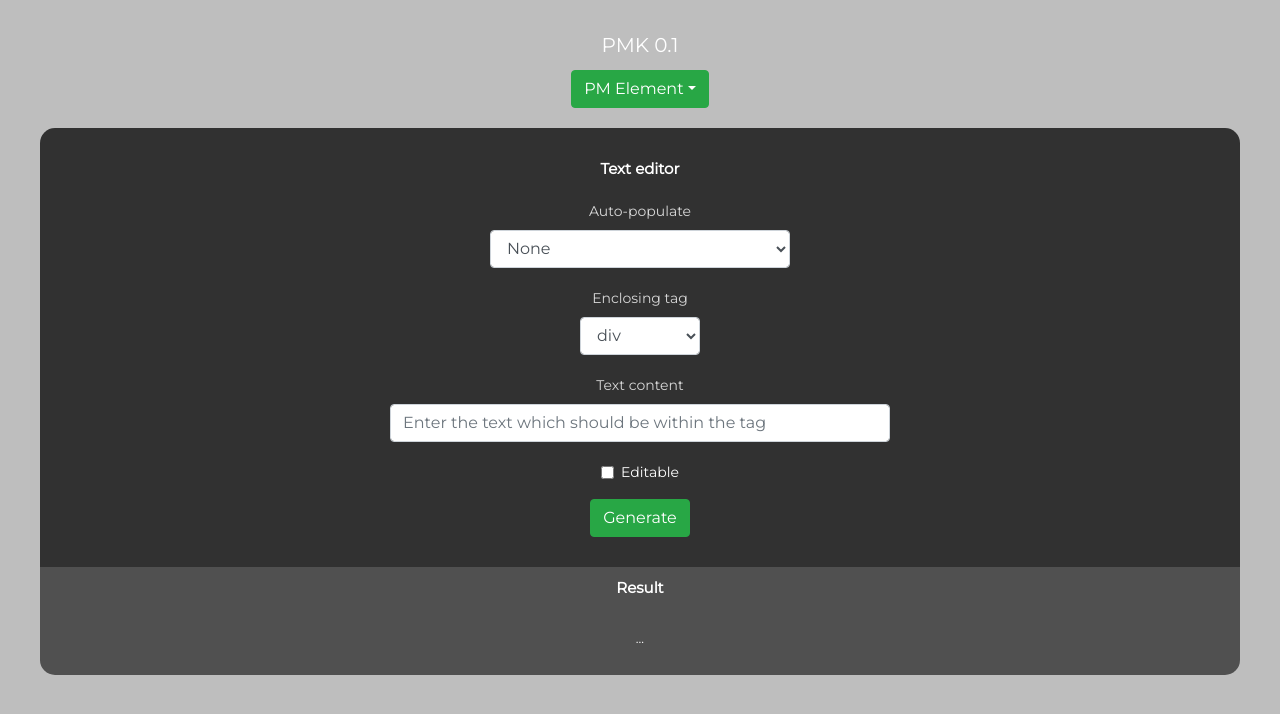
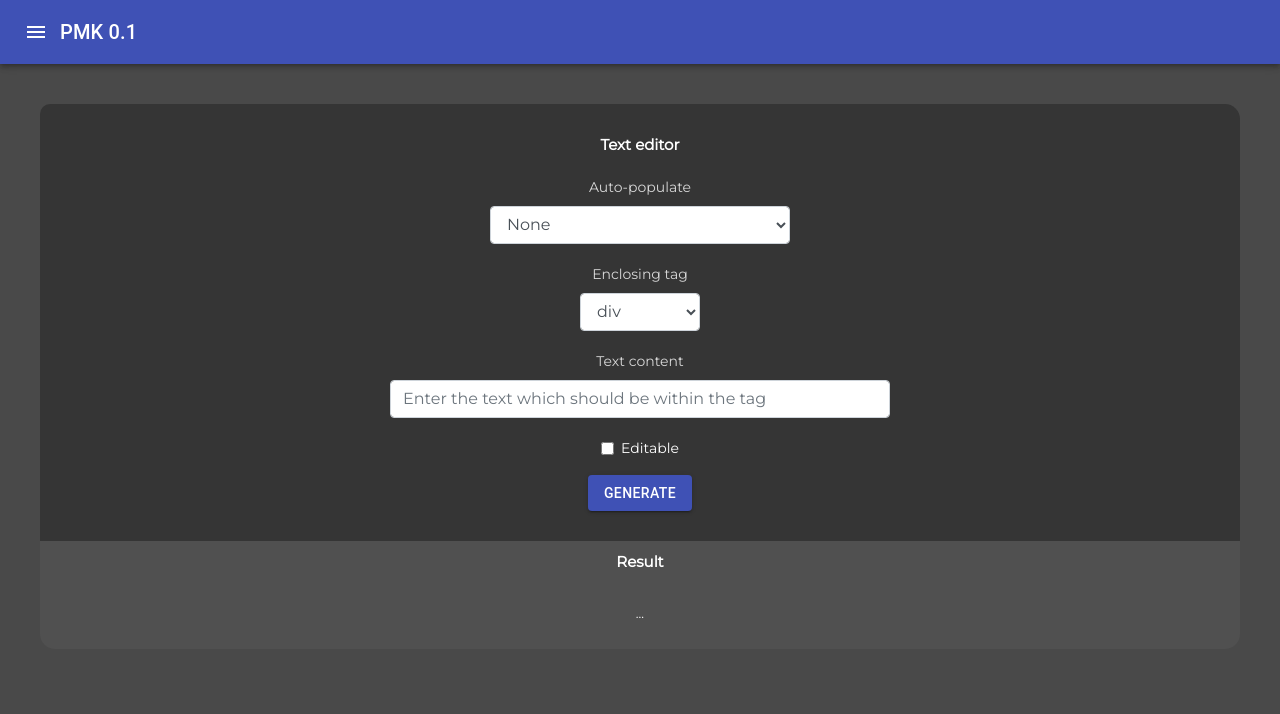
Before and after one commit to Vonathar/pmk, a React (Create React App) app: page / in a window 1280 px wide. Shown: the top 714 px of the page. Built offline with nearby package versions, Linux system fonts and the light colour scheme.

Commit message:
Refactor code; partially migrate from react-bootstrap to material-ui; remove dropdown in place of app menu

```diff
--- a/package.json
+++ b/package.json
@@ -4,6 +4,8 @@
   "version": "0.1.0",
   "private": true,
   "dependencies": {
+    "@material-ui/core": "^4.8.0",
+    "@material-ui/icons": "^4.5.1",
     "@testing-library/jest-dom": "^4.2.4",
     "@testing-library/react": "^9.3.3",
     "@testing-library/user-event": "^7.1.2",
--- a/src/components/home/dropdownType.jsx
+++ /dev/null
@@ -1,19 +0,0 @@
-// Imports
-import React, { Component } from 'react';
-import { Dropdown, DropdownButton } from 'react-bootstrap';
-
-
-class DropdownType extends Component {
-    render() {
-        return (
-            <div className="dropdown">
-                <DropdownButton variant="success" id="dropdown-item-button" title="PM Element">
-                    <Dropdown.Item as="button" onClick={() => { this.props.updateDropdownSelection("text") }}>Text</Dropdown.Item>
-                    <Dropdown.Item as="button" onClick={() => { this.props.updateDropdownSelection("link") }}>Link</Dropdown.Item>
-                    <Dropdown.Item as="button" onClick={() => { this.props.updateDropdownSelection("image") }}>Image</Dropdown.Item>
-                </DropdownButton>
-            </div>
-        );
-    }
-}
-export default DropdownType;
--- a/src/components/home/home.jsx
+++ b/src/components/home/home.jsx
@@ -1,6 +1,6 @@
 // Imports
 import React, { Component } from 'react';
-import DropdownType from './dropdownType';
+import DropdownType from './topMenu';
 import TextEditor from './textEditor/textEditor';
 import LinkEditor from './linkEditor/linkEditor';
 import ImageEditor from './imageEditor/imageEditor';
@@ -9,9 +9,19 @@ import '../../css/home/home.css'
 
 class Home extends Component {
     state = {
+        isDrawerOpen: false,
         dropdownSelection: "text",
         finalTag: "..."
     }
+
+    // Open or close the drawer
+    toggleDrawer = (open) => event => {
+        if (event && event.type === 'keydown' && (event.key === 'Tab' || event.key === 'Shift')) {
+            return;
+        }
+        this.setState({ isDrawerOpen: open })
+    }
+
     // Switch the currently open editor [Image/Text/Link]
     updateDropdownSelection = (newSelection) => {
         this.setState({
@@ -42,8 +52,7 @@ class Home extends Component {
     render() {
         return (
             <div id="div-home">
-                <p id="topTitle">PMK 0.1</p>
-                <DropdownType updateDropdownSelection={this.updateDropdownSelection}></DropdownType>
+                <DropdownType updateDropdownSelection={this.updateDropdownSelection} mainState={this.state} toggleDrawer={this.toggleDrawer}></DropdownType>
                 {this.renderEditor()}
                 <TagDisplay mainState={this.state} />
             </div>
--- /dev/null
+++ b/src/components/home/leftDrawer.jsx
@@ -0,0 +1,45 @@
+import React, { Component } from 'react';
+import TextFields from '@material-ui/icons/TextFields'
+import LinkIcon from '@material-ui/icons/Link'
+import ImageIcon from '@material-ui/icons/Image';
+import { List, Divider, ListItem, ListItemIcon, ListItemText } from '@material-ui/core'
+
+
+export default class LeftDrawer extends Component {
+    render() {
+        return (
+            <div
+                className={this.props.topMenuState.classes.list}
+                role="presentation"
+                onClick={this.props.toggleDrawer(false)}
+            >
+                <List>
+                    <ListItem onClick={() => this.props.updateDropdownSelection("text")} button key="PM-Text">
+                        <ListItemIcon>
+                            <TextFields />
+                        </ListItemIcon>
+                        <ListItemText primary="PM-Text" />
+                    </ListItem>
+                    <ListItem onClick={() => this.props.updateDropdownSelection("link")} button key="PM-Link">
+                        <ListItemIcon>
+                            <LinkIcon />
+                        </ListItemIcon>
+                        <ListItemText primary="PM-Link" />
+                    </ListItem>
+                    <ListItem onClick={() => this.props.updateDropdownSelection("image")} button key="Image editor">
+                        <ListItemIcon>
+                            <ImageIcon />
+                        </ListItemIcon>
+                        <ListItemText primary="Image editor" />
+                    </ListItem>
+                </List>
+                <Divider />
+                <List>
+                    <ListItem button key="Reserved for later">
+                        <ListItemText primary="Reserved for later" />
+                    </ListItem>
+                </List>
+            </div>
+        )
+    }
+}
--- a/src/components/home/textEditor/submitButton.jsx
+++ b/src/components/home/textEditor/submitButton.jsx
@@ -1,5 +1,5 @@
 import React, { Component } from 'react';
-import { Button } from 'react-bootstrap';
+import Button from '@material-ui/core/Button';
 
 class SubmitButton extends Component {
 
@@ -101,7 +101,7 @@ class SubmitButton extends Component {
             <Button onClick={(e) => {
                 e.preventDefault();
                 this.buildFinalTag();
-            }} variant="success" type="submit">
+            }} variant="contained" color="primary" type="submit">
                 Generate
             </Button>
         )
--- /dev/null
+++ b/src/components/home/topMenu.jsx
@@ -0,0 +1,46 @@
+// Imports
+import React, { Component } from 'react';
+import LeftDrawer from './leftDrawer'
+import { AppBar, Toolbar, IconButton, Typography, SwipeableDrawer } from '@material-ui/core'
+import MenuIcon from '@material-ui/icons/Menu';
+
+
+export default class TopMenu extends Component {
+
+    state = {
+        // Object holding the required classNames
+        classes: {
+            list: {
+                width: 250,
+            },
+        }
+    }
+
+    render() {
+        return (
+            <div className="dropdown" >
+                <AppBar position="static">
+                    <Toolbar >
+                        <IconButton onClick={this.props.toggleDrawer(true)} edge="start" color="inherit" aria-label="menu">
+                            <MenuIcon />
+                        </IconButton>
+                        <Typography type="title" variant="h6" style={{ flex: 1, textAlign: "left" }} >
+                            PMK 0.1
+                        </Typography>
+                        <SwipeableDrawer
+                            open={this.props.mainState.isDrawerOpen}
+                            onClose={this.props.toggleDrawer(false)}
+                            onOpen={this.props.toggleDrawer(true)}
+                        >
+                            <LeftDrawer
+                                updateDropdownSelection={this.props.updateDropdownSelection}
+                                toggleDrawer={this.props.toggleDrawer}
+                                topMenuState={this.state} />
+                        </SwipeableDrawer>
+                    </Toolbar>
+
+                </AppBar>
+            </div>
+        );
+    }
+}
--- a/src/css/home/home.css
+++ b/src/css/home/home.css
@@ -1,8 +1,3 @@
-#topTitle {
-    font-size: 20px;
-    margin: 10px 0
-}
-
 #div-home {
     width: 100%;
     height: 100vh;
@@ -10,8 +5,8 @@
     font-size: 14px;
     color: #ffffff;
     text-align: center;
-    padding: 20px;
-    background-color: rgb(190, 190, 190);
+    padding: 0 0 20px 0;
+    background-color: #494949;
 }
 
 .editor-h1 {
--- a/src/css/home/textEditor.css
+++ b/src/css/home/textEditor.css
@@ -1,7 +1,7 @@
 #div-textEditor {
     width: 1200px;
     padding: 30px 50px;
-    margin: 20px auto 0 auto;
-    border-radius: 15px 15px 0 0;
-    background-color: #313131;
+    margin: 40px auto 0 auto;
+    border-radius: 10px 15px 0 0;
+    background-color: #353535;
 }
```
Also changed, not shown: 1 other file (tests, documents, lock files or other folders).
